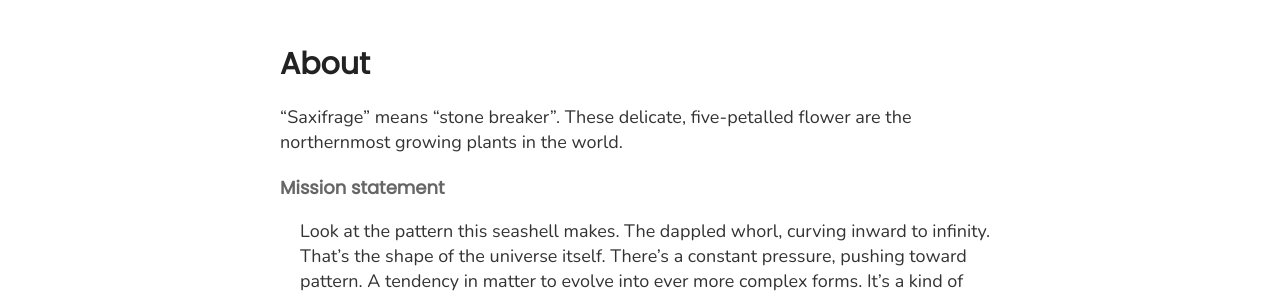
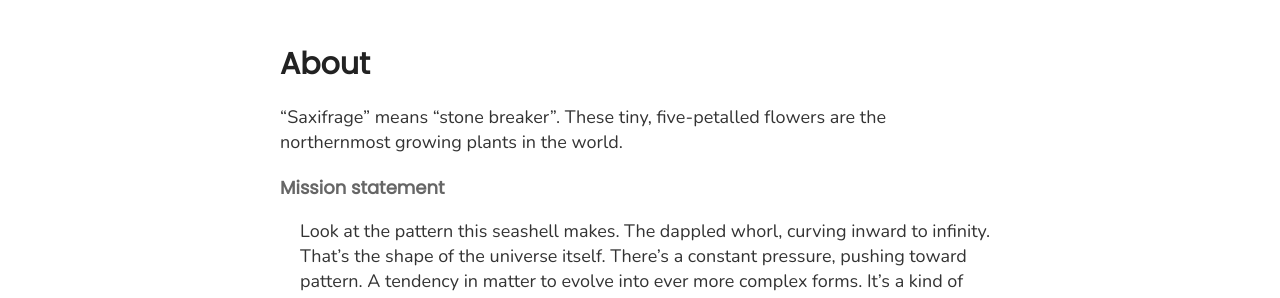
Before and after one commit to heptarch/heptarch.github.io, a Jekyll site: the page built from about.md, in a window 1280 px wide. Shown: the part 122-420 px from the top of the page. Built offline with Jekyll 4.4.1, drawn with Linux system fonts in a browser that asks for light colours.

Commit message:
Update about.md

```diff
--- a/about.md
+++ b/about.md
@@ -4,8 +4,8 @@ title: About
 permalink: /about/
 ---
 
-"Saxifrage" means "stone breaker". These delicate, five-petalled
-flower are the northernmost growing plants in the world.
+"Saxifrage" means "stone breaker". These tiny, five-petalled
+flowers are the northernmost growing plants in the world.
 
 #### Mission statement
 
```
